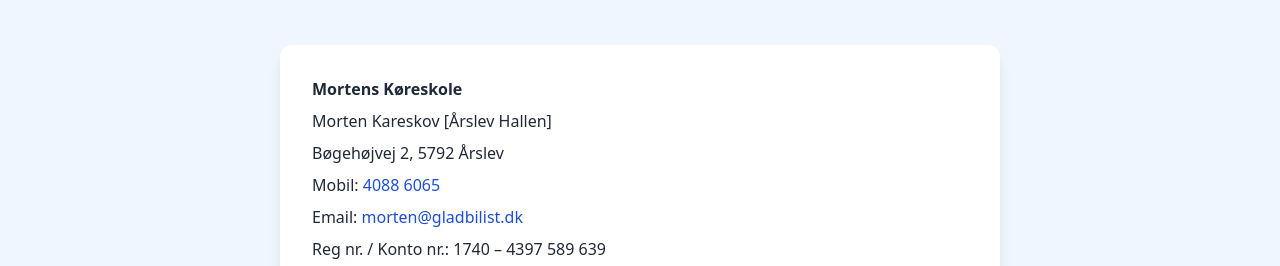
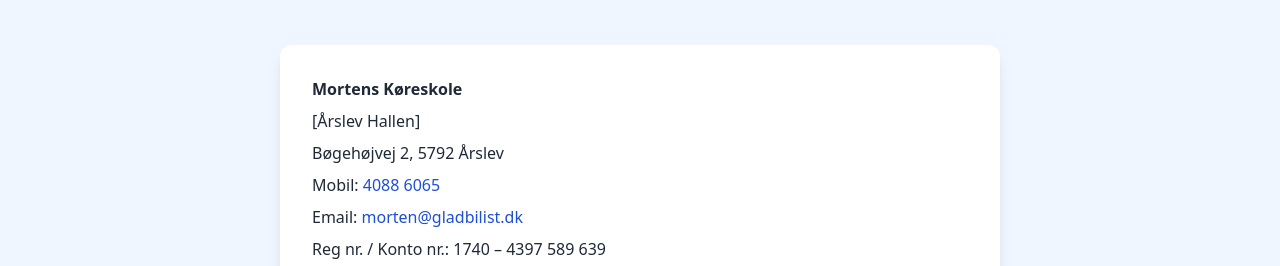
Before and after one commit to nwvp/gladbilist, an Astro site: page /kontakt in a window 1280 px wide. Shown: the part 251-517 px from the top of the page. Built offline with nearby package versions, Linux system fonts and the light colour scheme; Astro itself is replaced by a stand-in of ours.

Commit message:
📝 Opdateret kontaktinfo

```diff
--- a/src/pages/kontakt.astro
+++ b/src/pages/kontakt.astro
@@ -32,7 +32,7 @@ import "../styles/global.css";
 
         <div class="bg-white p-8 rounded-xl shadow-lg text-sm sm:text-base mb-12">
           <p class="mb-2"><strong>Mortens Køreskole</strong></p>
-          <p class="mb-2">Morten Kareskov [Årslev Hallen]</p>
+          <p class="mb-2"> [Årslev Hallen]</p>
           <p class="mb-2">Bøgehøjvej 2, 5792 Årslev</p>
           <p class="mb-2">Mobil: <a href="tel:+4540886065" class="text-blue-700 hover:underline">4088 6065</a></p>
           <p class="mb-2">Email: <a href="mailto:morten@gladiolist.dk" class="text-blue-700 hover:underline">morten@gladbilist.dk </a></p>
```
